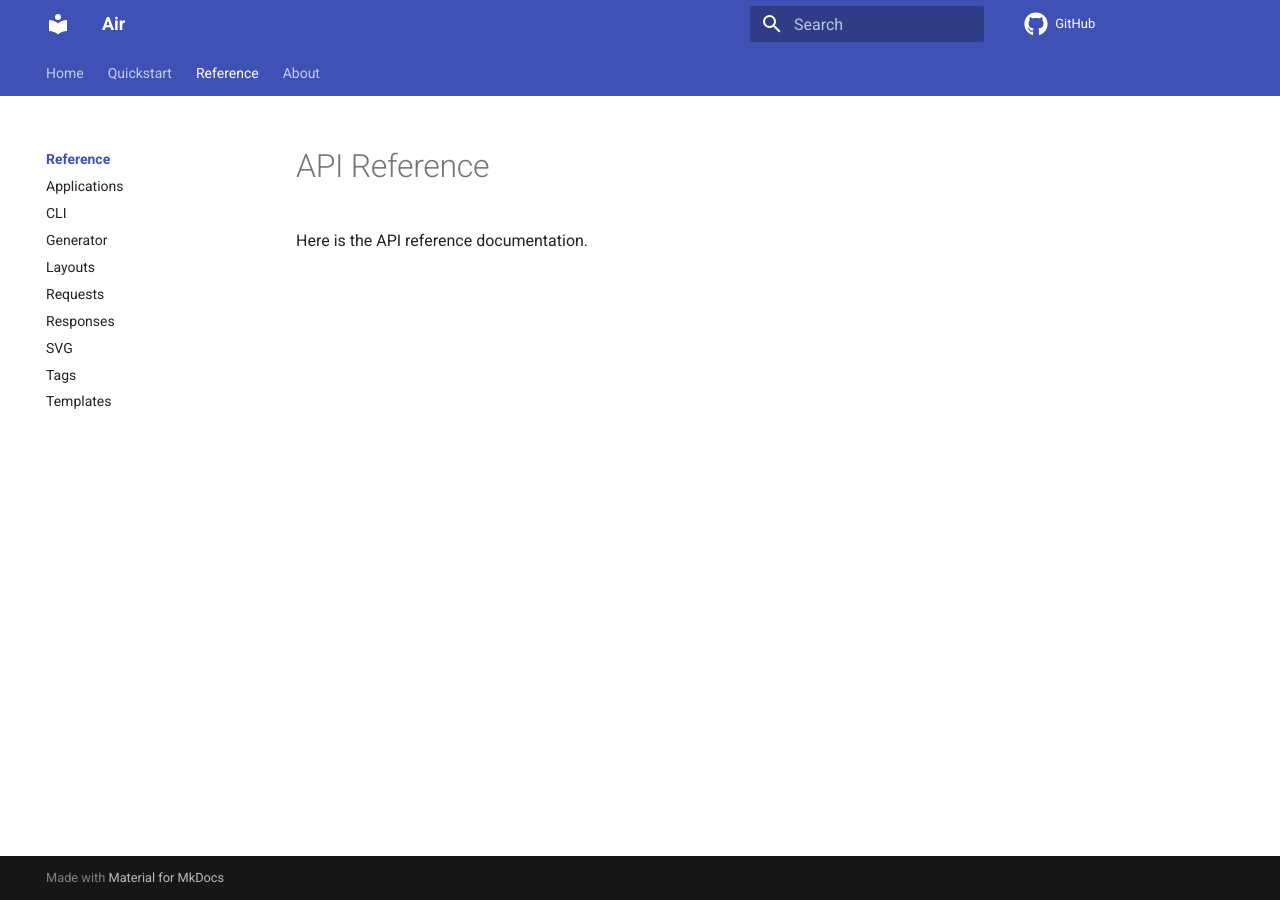
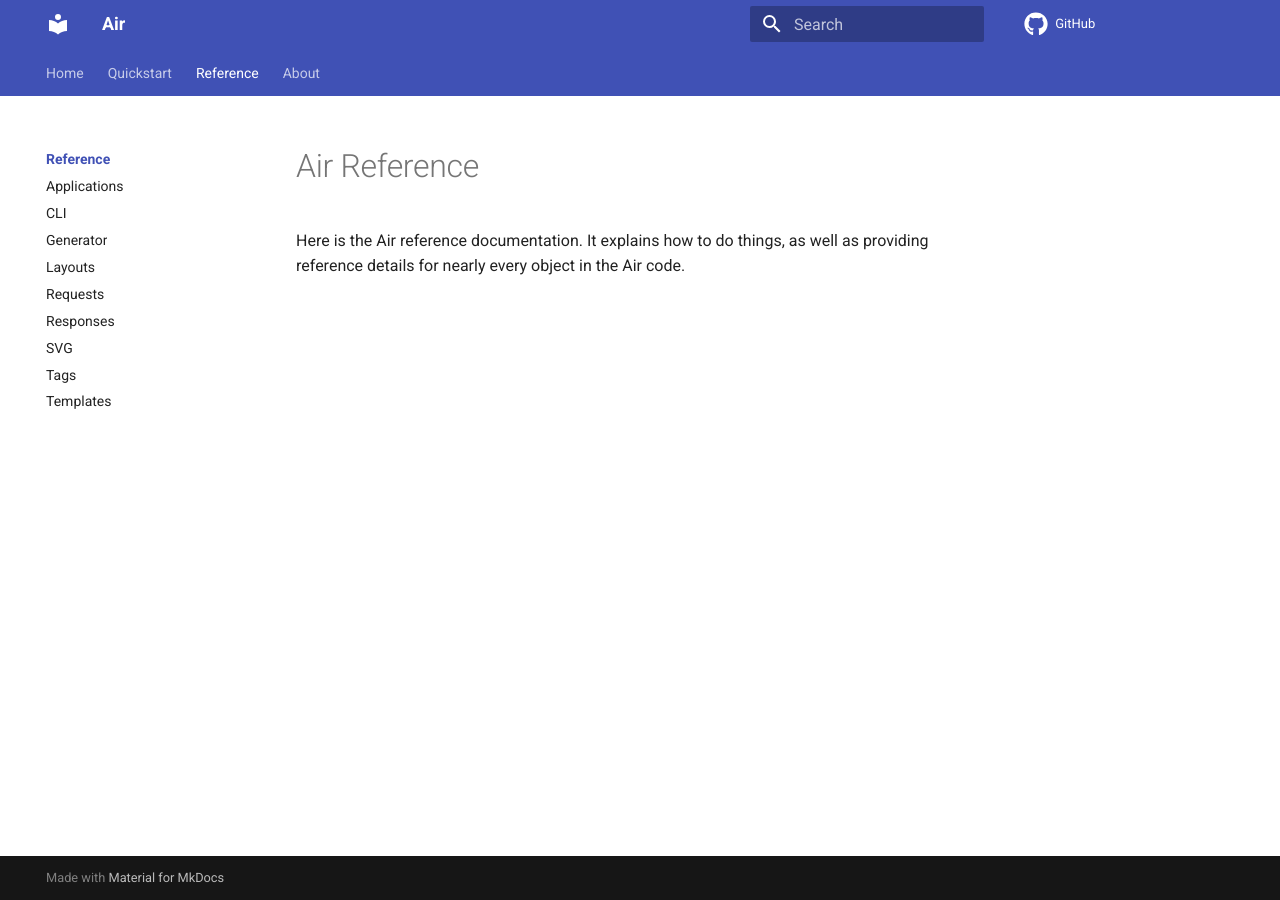
Before and after one commit to feldroy/air, an MkDocs documentation site: the page built from docs/ref/index.md, in a window 1280 px wide. Built offline with MkDocs 1.6.1 and Material for MkDocs 9.7.7, drawn with Linux system fonts in a browser that asks for light colours; comment, search, counter and statistics services are not loaded.

Commit message:
Cleanup text for reference doc

```diff
--- a/docs/ref/index.md
+++ b/docs/ref/index.md
@@ -1,3 +1,3 @@
-# API Reference
+# Air Reference
 
-Here is the API reference documentation.
+Here is the Air reference documentation. It explains how to do things, as well as providing reference details for nearly every object in the Air code.
```
